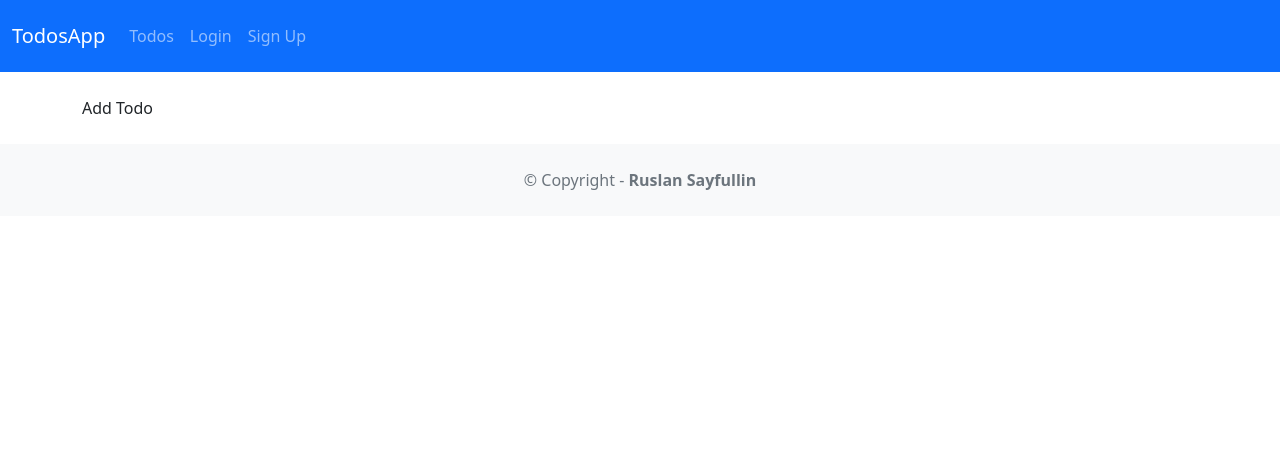
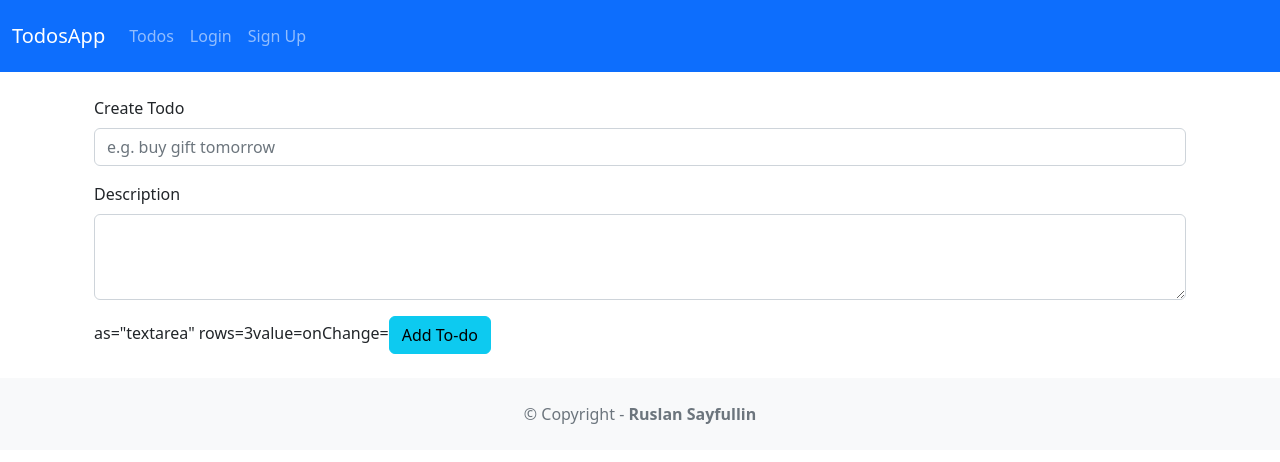
Before and after one commit to RuslanSayfullin/django_api-_with_react, a React (Create React App) app in the folder frontend/: page /todos/1 in a window 1280 px wide. Shown: the top 462 px of the page. Built offline with nearby package versions, Linux system fonts and the light colour scheme; the HTML template or start-up script is replaced by a standard one.

Commit message:
Adding and Editing Todos

```diff
--- a/frontend/src/components/add-todo.js
+++ b/frontend/src/components/add-todo.js
@@ -1,11 +1,103 @@
-import React from 'react';
+import React, { useState } from 'react';
+import TodoDataService from '../services/todos';
+import { Link } from 'react-router-dom';
+import Form from 'react-bootstrap/Form';
+import Button from 'react-bootstrap/Button';
+import Container from 'react-bootstrap/Container';
 
-function AddTodo() {
+const AddTodo = props => {
+
+    let editing = false;
+    let initialTodoTitle = "";
+    let initialTodoMemo = "";
+
+    if (props.location.state && props.location.state.currentTodo) {
+        editing = true;
+        initialTodoTitle = props.location.state.currentTodo.title;
+        initialTodoMemo = props.location.state.currentTodo.memo;
+    }
+
+    const [title, setTitle] = useState(initialTodoTitle);
+    const [memo, setMemo] = useState(initialTodoMemo);
+    // keeps track if todo is submitted
+    const [submitted, setSubmitted] = useState(false);
+
+    const onChangeTitle = e => {
+    const title = e.target.value;
+    setTitle(title);
+    }
+    const onChangeMemo = e => {
+        const memo = e.target.value;
+        setMemo(memo);
+    }
+
+    const saveTodo = () => {
+        var data = {
+            title: title,
+            memo: memo,
+            completed: false,
+        }
+        if (editing) {
+            TodoDataService.updateTodo(
+                props.location.state.currentTodo.id,
+                data, props.token)
+                .then(response => {
+                    setSubmitted(true);
+                    console.log(response.data)
+                })
+                .catch(e => {
+                    console.log(e);
+                })
+        }
+        else {
+            TodoDataService.createTodo(data, props.token)
+            .then(response => {
+                setSubmitted(true);
+            })
+            .catch(e => {
+                console.log(e);
+            });
+        }
+    }
+
     return (
-        <div className="App">
-            Add Todo
-        </div>
-    );
+        <Container>
+            {submitted ? (
+                <div>
+                    <h4>Todo submitted successfully</h4>
+                    <Link to={"/todos/"}>
+                        Back to Todos
+                    </Link>
+                </div>
+            ) : (
+                <Form>
+                    <Form.Group className="mb-3">
+                        <Form.Label>{editing ? "Edit" : "Create"} Todo</Form.Label>
+                        <Form.Control
+                            type="text"
+                            required
+                            placeholder="e.g. buy gift tomorrow"
+                            value={title}
+                            onChange={onChangeTitle}
+                        />
+                    </Form.Group>
+                        <Form.Group className="mb-3">
+                        <Form.Label>Description</Form.Label>
+                        <Form.Control
+                            as="textarea"
+                            rows={3}value={memo}
+                            onChange={onChangeMemo}
+                        />
+                    </Form.Group>                        as="textarea"
+                        rows={3}value={memo}
+                        onChange={onChangeMemo}
+                    <Button variant="info" onClick={saveTodo}>
+                        {editing ? "Edit" : "Add"} To-do
+                    </Button>
+                </Form>
+            )}
+        </Container>
+    )
 }
 
 export default AddTodo;
--- a/frontend/src/components/todos-list.js
+++ b/frontend/src/components/todos-list.js
@@ -31,6 +31,11 @@ const TodosList = props => {
             </Alert>
             ) : (
             <div>
+                <Link to={"/todos/create"}>
+                    <Button variant="outline-info" className="mb-3">
+                        Add To-do
+                    </Button>
+                </Link>
                 {todos.map((todo) => {
                     return (
                     <Card key={todo.id} className="mb-3">
```
Also changed, not shown: 1 other file (tests, documents, lock files or other folders).
